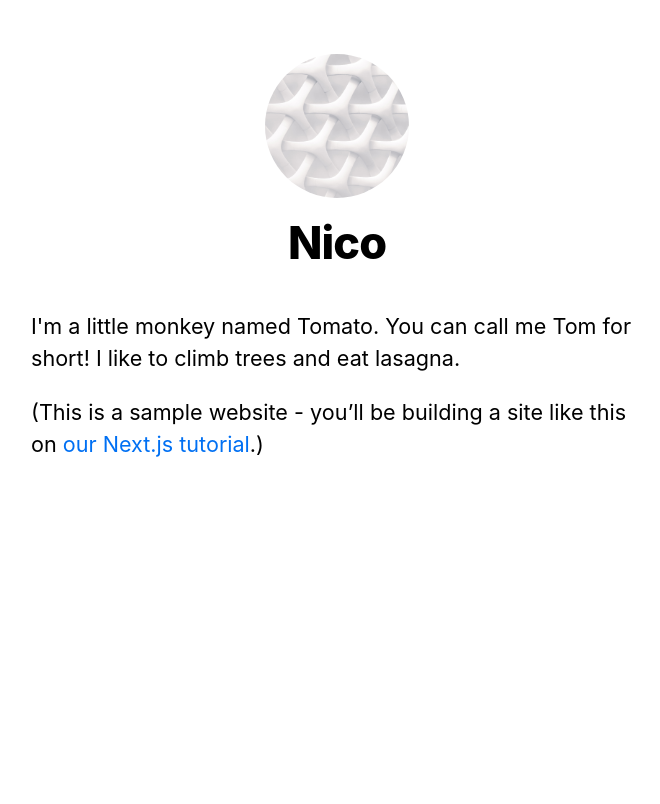
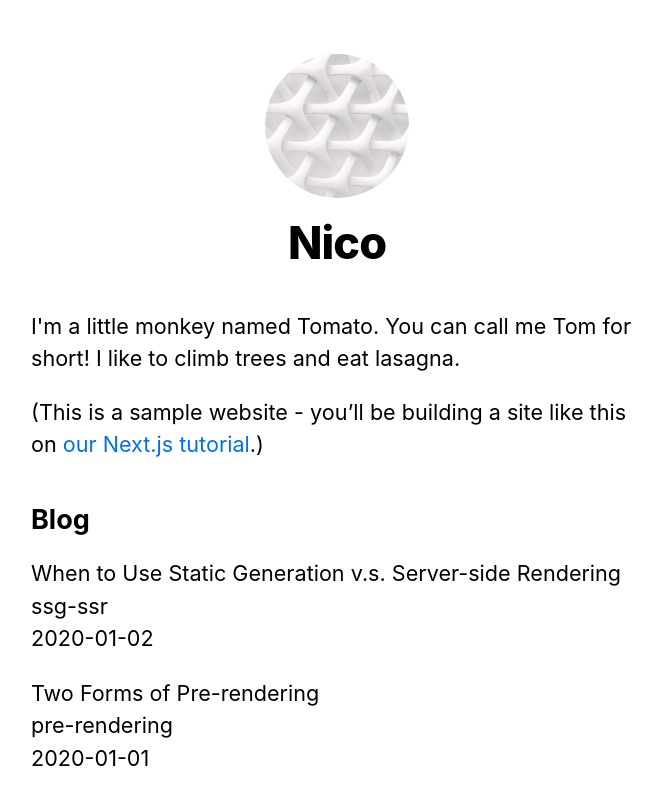
Before and after one commit to nicodann/nextjs-blog, a Next.js app: page / in a window 1280 px wide. Shown: the top 804 px of the page, without its empty margins (303-963 px from the left). Built offline with nearby package versions, Linux system fonts and the light colour scheme.

Commit message:
Feed the data tthrough getStaticProps and render on Home.

```diff
--- /dev/null
+++ b/lib/posts.js
@@ -0,0 +1,35 @@
+import fs from 'fs';
+import path from 'path';
+import matter from 'gray-matter';
+
+const postsDirectory = path.join(process.cwd(), 'posts');
+
+export function getSortedPostsData() {
+  // Get file names under /posts
+  const fileNames = fs.readdirSync(postsDirectory);
+  const allPostsData = fileNames.map((fileName) => {
+    // Remove ".md" from file name to get id
+    const id = fileName.replace(/\.md$/, '');
+
+    // Read markdown file as string
+    const fullPath = path.join(postsDirectory, fileName);
+    const fileContents = fs.readFileSync(fullPath, 'utf8');
+
+    // Use gray-matter to parse the post metadata section
+    const matterResult = matter(fileContents);
+
+    // Combine the data with the id
+    return {
+      id,
+      ...matterResult.data,
+    };
+  });
+  // Sort posts by date
+  return allPostsData.sort((a, b) => {
+    if (a.date < b.date) {
+      return 1;
+    } else {
+      return -1;
+    }
+  });
+}
--- a/pages/index.js
+++ b/pages/index.js
@@ -1,8 +1,18 @@
 import Head from 'next/head';
 import Layout, { siteTitle } from '../components/layout';
 import utilStyles from '../styles/utils.module.css';
+import { getSortedPostsData } from '../lib/posts';
 
-export default function Home() {
+export async function getStaticProps() {
+  const allPostsData = getSortedPostsData();
+  return {
+    props: {
+      allPostsData,
+    }
+  }
+}
+
+export default function Home({ allPostsData}) {
   return (
     <Layout home>
       <Head>
@@ -15,6 +25,21 @@
           <a href="https://nextjs.org/learn">our Next.js tutorial</a>.)
         </p>
       </section>
+      <section className={`${utilStyles.headingMd} ${utilStyles.padding1px}`}>
+        <h2 className={utilStyles.headingLg}>Blog</h2>
+        <ul className={utilStyles.list}>
+          {allPostsData.map(({ id, date, title }) => (
+            <li className={utilStyles.listItem} key={id}>
+              {title}
+              <br />
+              {id}
+              <br />
+              {date}
+            </li>
+          ))}
+        </ul>
+
+      </section>
     </Layout>
   );
 }
```
